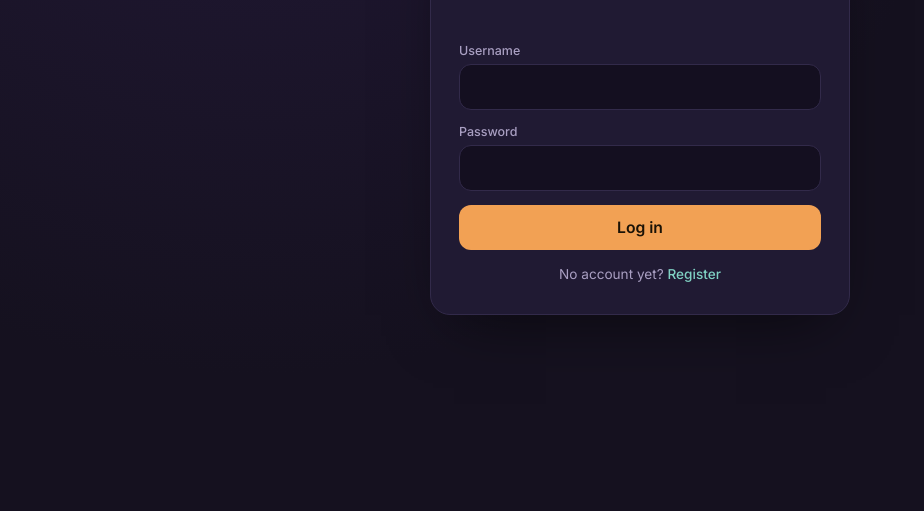
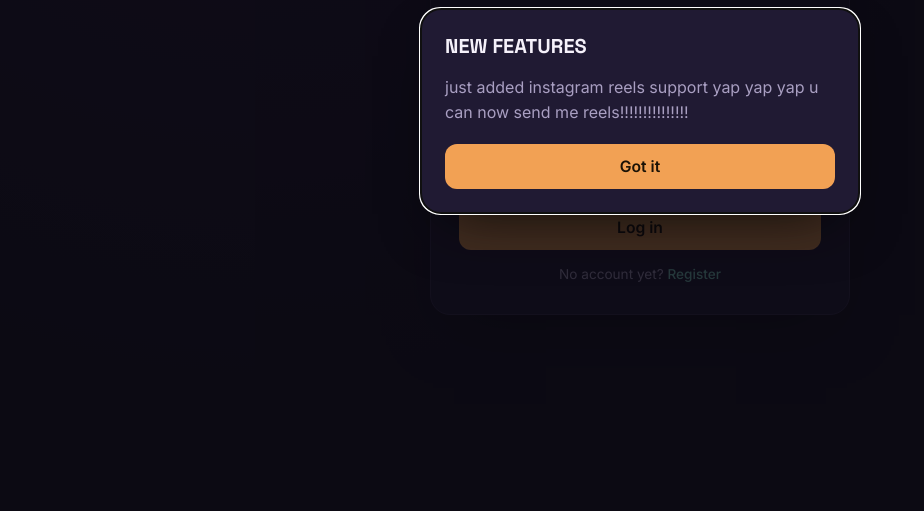
Before and after one commit to hellold6/hellold6.github.io, a website: page chat/chat.html in a window 1280 px wide. Shown: the part 289-800 px from the top of the page, without its empty margins (0-924 px from the left). Drawn offline with nearby package versions, Linux system fonts and the light colour scheme.

Commit message:
feat: enhance changelog functionality to support multiple file locations and improve error handling

```diff
--- a/chat/chat.html
+++ b/chat/chat.html
@@ -413,16 +413,38 @@
 
   async function maybeShowChangelog() {
     try {
-      const response = await fetch(new URL("changelog.txt", window.location.href), { cache: "no-store" });
-      if (!response.ok) throw new Error(`Changelog request failed: ${response.status}`);
-
-      const content = (await response.text()).trim();
+      const changelogUrls = [
+        new URL("changelog.txt", window.location.href),
+        new URL("/chat/changelog.txt", window.location.origin),
+      ];
+      let content;
+      let lastError;
+      for (const url of new Set(changelogUrls.map((candidate) => candidate.href))) {
+        try {
+          const response = await fetch(url, { cache: "no-store" });
+          if (!response.ok) {
+            lastError = new Error(`Changelog request failed (${response.status}): ${url}`);
+            continue;
+          }
+          content = (await response.text()).trim();
+          break;
+        } catch (error) {
+          lastError = error;
+        }
+      }
+      if (content === undefined) throw lastError || new Error("Couldn't load the changelog.");
       if (!content) return;
 
       try {
         if (localStorage.getItem(CHANGELOG_SEEN_KEY) === content) return;
       } catch (error) {
         console.error("Couldn't check whether the changelog was already shown.", error);
+      }
+
+      try {
+        localStorage.setItem(CHANGELOG_SEEN_KEY, content);
+      } catch (error) {
+        console.error("Couldn't save that the changelog was shown.", error);
       }
 
       const overlay = document.getElementById("changelog-overlay");
@@ -435,11 +457,6 @@
       document.getElementById("changelog-dismiss").onclick = () => {
         overlay.style.display = "none";
         overlay.setAttribute("aria-hidden", "true");
-        try {
-          localStorage.setItem(CHANGELOG_SEEN_KEY, content);
-        } catch (error) {
-          console.error("Couldn't save that the changelog was shown.", error);
-        }
       };
     } catch (error) {
       console.error("Couldn't load the recent-games changelog.", error);
@@ -679,7 +696,6 @@
     authCard.style.display = "none";
     chatView.style.display = "flex";
     loadHistory();
-    maybeShowChangelog();
 
     if (pendingFcmToken) { sendFcmToken(pendingFcmToken); pendingFcmToken = null; }
 
@@ -899,6 +915,7 @@
   });
 
   maybeShowUpdateBanner();
+  maybeShowChangelog();
   if (token) startChat();
 </script>
 </body>
```
Also changed, not shown: chat/README.md.
